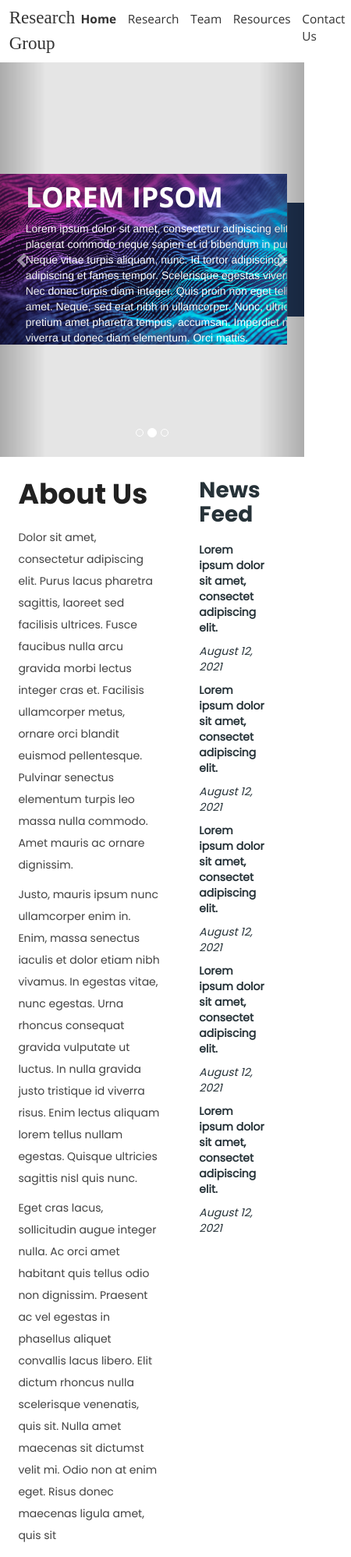
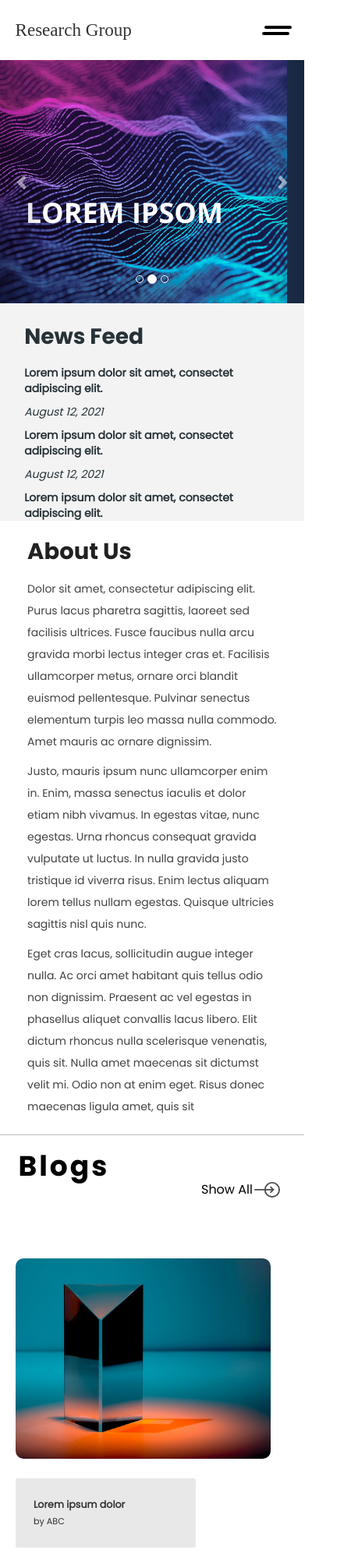
Before and after one commit to mananag/Research-Group-Site, a plain HTML site: page index.html in a window 390 px wide. Shown: the top 1997 px of the page at 78% size, 450 px wide, since content can reach past the window. Drawn offline with nearby package versions, Linux system fonts and the light colour scheme; a web font is replaced by a local one.

Commit message:
landing mobile

```diff
--- a/css/landing.css
+++ b/css/landing.css
@@ -96,6 +96,7 @@ color: #263238;
 #blog-wrapper {
     /* height: 100vh; */
 }
+
 .scrolling-wrapper {
     margin-left: 9vw;
     height: 70vh;
@@ -107,7 +108,7 @@ color: #263238;
     transform: scale(0.98);
 }
 
-.scrolling-wrapper::-webkit-scrollbar{
+.scrolling-wrapper::-webkit-scrollbar {
     display: none;
 }
 
@@ -135,9 +136,11 @@ color: #263238;
 
     transform: scale(0.5);
 }
+
 .scrolling-wrapper.active {
     cursor: grabbing;
 }
+
 .card:first-child {
     margin-left: 0vw;
 }
@@ -154,6 +157,7 @@ color: #263238;
     justify-content: center;
     align-items: center;
 }
+
 .blogimage > img {
     /* height: auto;
     width: 100%; */
@@ -164,9 +168,11 @@ color: #263238;
     user-select: none;
     -webkit-user-drag: none;
 }
+
 .blogimage.active {
     transform: scale(0.9);
 }
+
 .blogtitle {
     cursor: pointer;
     z-index: 20;
@@ -179,9 +185,11 @@ color: #263238;
     background-color: rgb(185 185 185 / 32%);
     transition: background-color 1s ease-in-out;
 }
+
 .blogtitle:hover {
     background-color: rgb(44 44 44 / 86%);
 }
+
 .blogtitletitle {
     font-size: 15px;
     width: 100%;
@@ -235,33 +243,8 @@ color: #263238;
     font-size: 36px;
     font-family: 'Poppins-Bold';
     font-weight: 900;
-} /*
-.section-end-heading {
-  position: absolute;
-  letter-spacing: 3px;
-  right: 10vw;
-  height: 29px;
-  width: auto;
-  font-size: 24px;
-  font-family: "Gilroy";
-  font-weight: 900;
-  color: black;
-  transform: translateX(100px);
-  opacity: 0;
-} */
-/* .section-end-heading::after {
-  position: absolute;
-  margin-top: 4vh;
-  margin-left: -11vw;
-  content: "";
-  height: 2px;
-  width: 5vw;
-  background: black;
-  transition: 0.5s;
 }
-.section-end-heading:hover:after {
-  width: 10vw;
-} */
+
 .section-info {
     position: relative;
     left: 20vw;
@@ -281,6 +264,7 @@ color: #263238;
     justify-content: flex-end;
     align-items: center;
 }
+
 .show-all {
     /* color: black; */
     z-index: 116;
@@ -297,24 +281,169 @@ color: #263238;
     opacity: 0;
     transform: translateX(100px);
 }
+
 .show-all-text {
     font: normal normal medium 16px/25px Poppins;
     letter-spacing: 0px;
     color: black;
     /* transform: translateX(15px); */
 }
+
 .show-all-arrow {
     height: 20px;
     margin-left: 0.6vw;
     opacity: 0.7;
-    /* transform: translateX(23px);
-    transition: 0.5s ease-in-out; */
-    filter: none;
     filter: invert(1);
 }
+
 .show-all-circle {
     height: 25px;
     width: 25px;
     border-radius: 50%;
     border: solid 2px black;
 }
+
+@media all and (max-width: 600px) {
+    .bodyContainer {
+
+        flex-direction: column-reverse;
+
+        margin: 0;
+
+    }
+
+    .newsContainer {
+
+        width: 100%;
+
+        padding: 2% 8%;
+
+        overflow: scroll;
+
+        height: 33vh;
+
+        box-sizing: border-box;
+
+        padding-bottom: 5%;
+
+        background: #F3F3F3;
+
+    }
+
+    .newsElement {
+
+    }
+
+    .aboutContainer {
+
+        width: 100%;
+
+        padding: 1% 9%;
+
+    }
+
+    .aboutContainer h1 {
+
+        font-size: 29px;
+    }
+
+    .blog {
+        height: max-content;
+        min-height: 0;
+    }
+
+    #blog-wrapper {
+        height: max-content;
+        padding-bottom: 8vh;
+    }
+
+    .scrolling-wrapper {
+        transform: scale(1);
+        margin-top: 7vh;
+        width: calc(90vw - 24px);
+        margin-right: 5vw;
+        margin-left: 5vw;
+        height: max-content;
+    }
+
+    .card {
+        width: calc(90vw - 24px);
+        margin-left: 8vw;
+        height: max-content;
+        flex-direction: column;
+        align-items: flex-start;
+        justify-content: flex-start;
+    }
+
+    .blogimage {
+        width: calc(90vw - 24px);
+        height: max-content;
+        margin-bottom: 3vh;
+    }
+
+    .blogimage > img {
+        height: auto;
+        width: 100%;
+    }
+
+    .blogtitle {
+        width: max-content;
+        max-width: calc(68vw - 24px);
+        min-width: 50vw;
+        padding: 3vh 6vw;
+        margin-right: 0;
+    }
+
+    .blogtitletitle {
+        font-size: 0.9em;
+    }
+
+    .blogby {
+        font-size: 0.8em;
+    }
+
+    .gear-background-svg {
+        top: 200vh;
+        position: absolute;
+        left: -25vw;
+    }
+
+    .gear-background {
+        fill: #161616;
+    }
+
+    .item {
+
+        height: 37vh;
+
+    }
+
+    .carouselTextContainer{
+
+width: auto;
+
+top: 50%;
+    }
+
+    .carouselTextContainer p {
+
+        display: none;
+
+    }
+
+    .carouselElement {
+
+        justify-content: center;
+
+        align-items: center;
+
+    }
+
+    .carouselElement img {
+
+        height: 100%;
+
+        justify-content: center;
+
+    }
+}
--- a/css/nav.css
+++ b/css/nav.css
@@ -35,3 +35,37 @@ body{
 .contactElement{
     margin-left: auto;
 }
+
+.ham {
+    cursor: pointer;
+    width: 35px;
+    margin: 2vh 1vw;
+    display: none;
+    /* transform: translateY(-100px); */
+}
+
+.ham-line {
+    width: 100%;
+    height: 4px;
+    background-color: black;
+    margin: 4px 0;
+    transition: 0.3s;
+    border-radius: 2px;
+}
+.ham-line:nth-of-type(2) {
+    position: relative;
+    left: -10%;
+}
+
+@media all and (max-width: 600px){
+    .navContainer{
+        align-items: center;
+        padding: 3% 3% 3% 5%;
+    }
+    .navElements{
+        display: none;
+    }
+    .ham{
+        display: block;
+    }
+}
--- a/index.html
+++ b/index.html
@@ -32,6 +32,10 @@
     <div class="navElements contactElement">
         Contact Us
     </div>
+    <div class="ham" onclick="openCloseNav()">
+        <div class="ham-line"></div>
+        <div class="ham-line"></div>
+    </div>
 </nav>
 <div class="container" style="width: 100vw; padding: 0">
     <div id="myCarousel" class="carousel slide" data-ride="carousel">
@@ -46,7 +50,7 @@
         <div class="carousel-inner">
             <div class="item active">
                 <div class="carouselElement">
-                    <img src="./assets/img/img.jpg" style="width:100%;">
+                    <img src="./assets/img/img.jpg">
                     <div style="position: absolute; background: black; opacity: 0.1; width: 100%; height: 100%"></div>
                     <div class="carouselTextContainer">
                         <h1>
@@ -65,7 +69,7 @@
             </div>
             <div class="item">
                 <div class="carouselElement">
-                    <img src="./assets/img/img1.png" style="width:100%;">
+                    <img src="./assets/img/img1.png">
                     <div style="position: absolute; background: black; opacity: 0.1; width: 100%; height: 100%"></div>
                     <div class="carouselTextContainer">
                         <h1>
@@ -84,7 +88,7 @@
             </div>
             <div class="item">
                 <div class="carouselElement">
-                    <img src="./assets/img/img.jpg" style="width:100%;">
+                    <img src="./assets/img/img.jpg">
                     <div style="position: absolute; background: black; opacity: 0.3; width: 100%; height: 100%"></div>
                     <div class="carouselTextContainer">
                         <h1>
```
Lines whose indentation alone changed are shown as unchanged.
